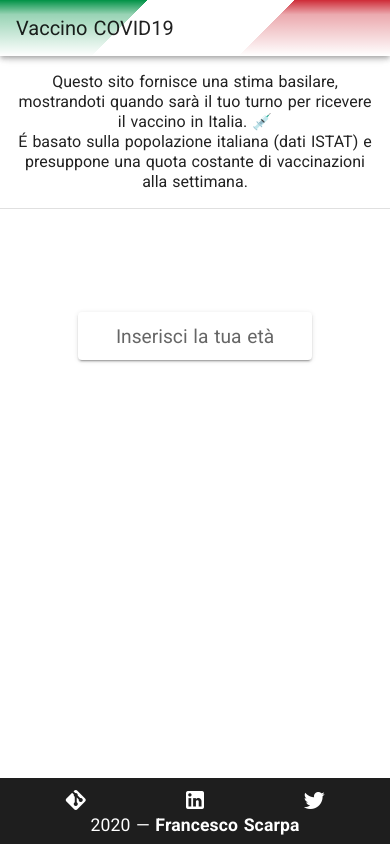
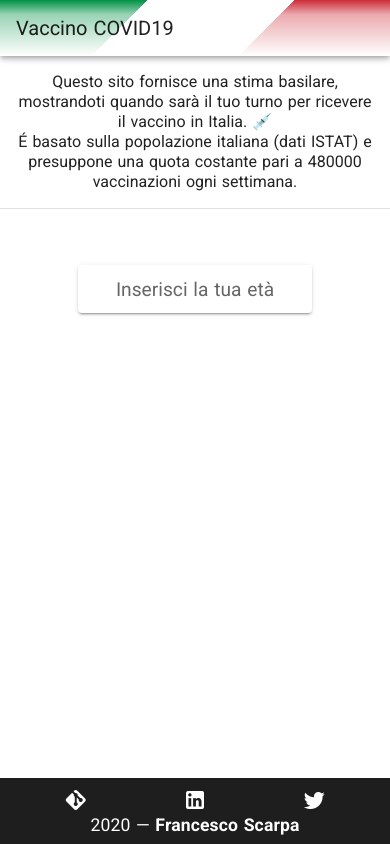
Before and after one commit to Cescx0f/Covid19Vaccine-ITA, a Nuxt app: page / in a window 390 px wide. Built offline with nearby package versions, Linux system fonts and the light colour scheme.

Commit message:
fix mobile layout

```diff
--- a/pages/index.vue
+++ b/pages/index.vue
@@ -1,10 +1,10 @@
 <template>
-<v-app>
+<v-app :class="{'desktop': !isMobile}">
   <app-bar  />
 <v-banner @click.native="handleBarClick">
 <div class="info-text">
     Questo sito fornisce una stima basilare, mostrandoti quando sarà il tuo turno per ricevere il vaccino in Italia. 💉 <br/>
-      É basato sulla popolazione italiana (dati ISTAT) e presuppone una quota costante di vaccinazioni alla settimana.
+      É basato sulla popolazione italiana (dati ISTAT) e presuppone una quota costante pari a 480000 vaccinazioni ogni settimana.
   </div>
 </v-banner>
     <div class="component-wrap">
@@ -48,6 +48,12 @@ import Demographic from '~/components/demographic.vue'
         }
       },
 
+      computed: {
+        isMobile: function() {
+          return this.$vuetify.breakpoint.smAndDown;
+        },
+      },
+
       methods: {
         handleBarClick: function() {
           this.clicked += 1;
@@ -71,8 +77,6 @@ import Demographic from '~/components/demographic.vue'
     flex: 1;
     display: flex;
     flex-direction: column;;
-    /* max-height: 100%;
-    min-height: 100%; */
 }
 
   .age-wrapper {
@@ -84,8 +88,13 @@ import Demographic from '~/components/demographic.vue'
     padding: 0 20vw;
   }
   .result-wrapper {
-    flex: 1;
+    flex: 2;
     flex-basis: 0;
-    /* justify-content: center; */
   }
+
+.desktop .result-wrapper {
+  flex: 1;
+  flex-basis: 0;
+
+}
 </style>
```
